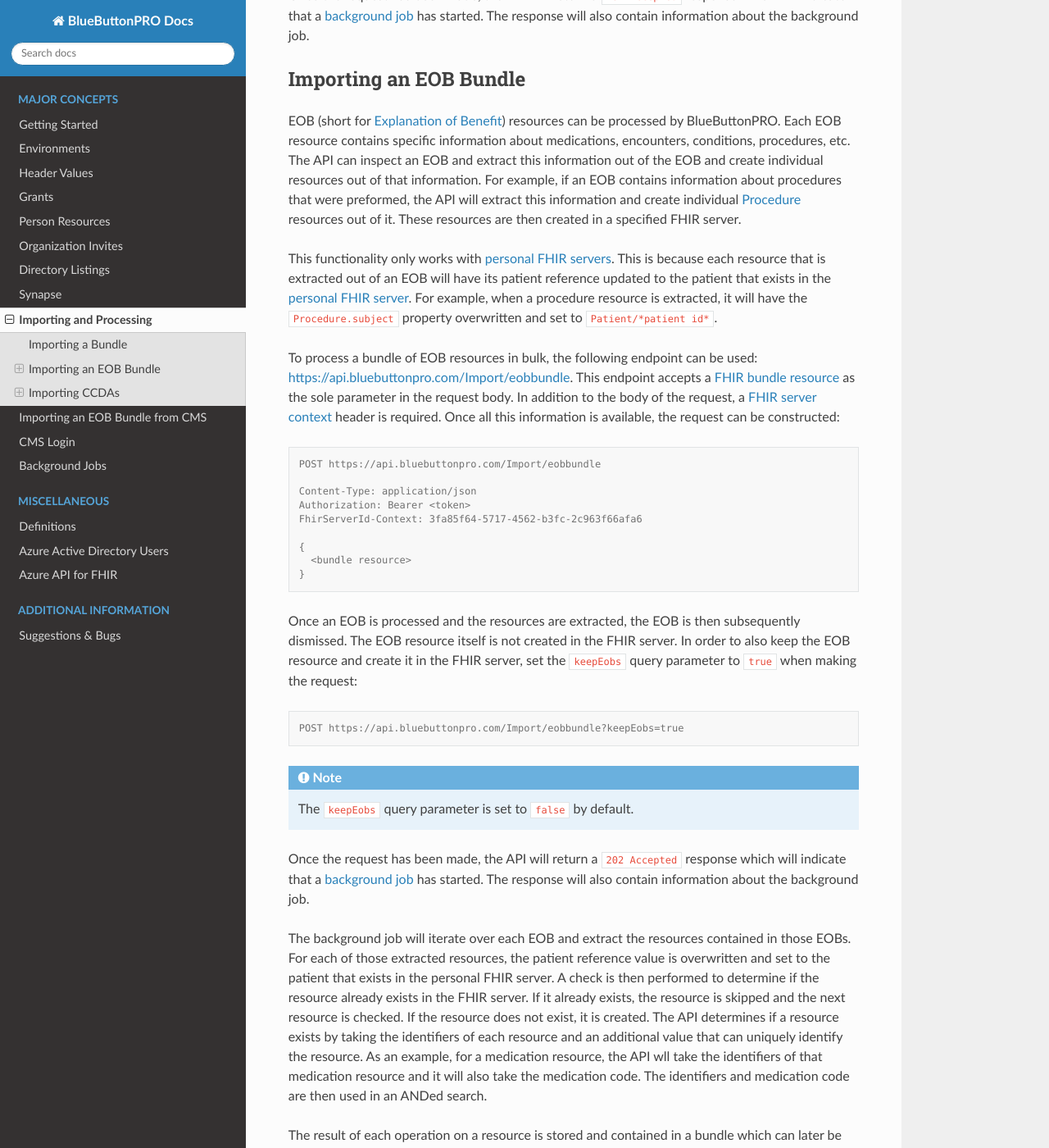
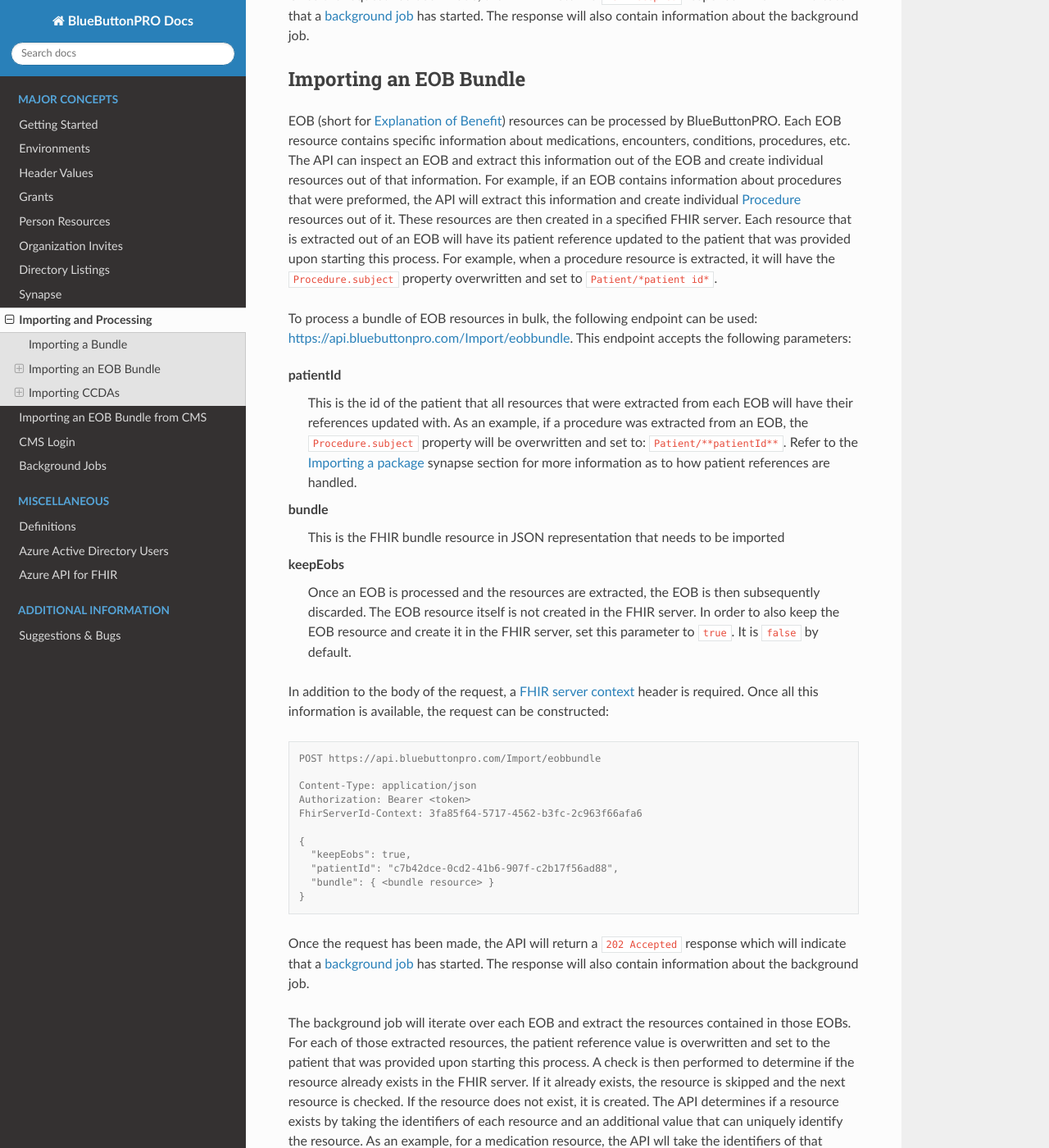
Before and after one commit to darena-solutions/bluebuttonpro-public, a Sphinx documentation site: the page built from docs/source/importing-and-processing.rst, in a window 1280 px wide and 1400 px high, scrolled down 1151 px. Shown: the whole window at 82% size. Built offline with Sphinx 7.4.7 and the Read the Docs theme 2.0.0, drawn with Linux system fonts in a browser that asks for light colours; some of the changed text lies outside the part shown.

Commit message:
Updated the import eob bundle information with latest changes from api

```diff
--- a/docs/source/importing-and-processing.rst
+++ b/docs/source/importing-and-processing.rst
@@ -62,17 +62,29 @@
 out of the EOB and create individual resources out of that information. For example, if an EOB contains
 information about procedures that were preformed, the API will extract this information and create individual
 `Procedure <https://www.hl7.org/fhir/procedure.html>`_ resources out of it. These resources are then
-created in a specified FHIR server.
-
-This functionality only works with :ref:`personal FHIR servers <definitions-pfr>`. This is because each
-resource that is extracted out of an EOB will have its patient reference updated to the patient that
-exists in the :ref:`personal FHIR server <definitions-pfr>`. For example, when a procedure resource
-is extracted, it will have the ``Procedure.subject`` property overwritten and set to ``Patient/*patient id*``.
+created in a specified FHIR server. Each resource that is extracted out of an EOB will have its patient
+reference updated to the patient that was provided upon starting this process. For example, when a procedure
+resource is extracted, it will have the ``Procedure.subject`` property overwritten and set to ``Patient/*patient id*``.
 
 To process a bundle of EOB resources in bulk, the following endpoint can be used: https://api.bluebuttonpro.com/Import/eobbundle.
-This endpoint accepts a `FHIR bundle resource <https://www.hl7.org/fhir/bundle.html>`_ as the sole parameter
-in the request body. In addition to the body of the request, a :doc:`FHIR server context <header-values>`
-header is required. Once all this information is available, the request can be constructed:
+This endpoint accepts the following parameters:
+
+patientId
+   This is the id of the patient that all resources that were extracted from each EOB will have their
+   references updated with. As an example, if a procedure was extracted from an EOB, the ``Procedure.subject``
+   property will be overwritten and set to: ``Patient/**patientId**``. Refer to the :ref:`synapse-importing-a-package`
+   synapse section for more information as to how patient references are handled.
+
+bundle
+   This is the FHIR bundle resource in JSON representation that needs to be imported
+
+keepEobs
+   Once an EOB is processed and the resources are extracted, the EOB is then subsequently discarded.
+   The EOB resource itself is not created in the FHIR server. In order to also keep the EOB resource
+   and create it in the FHIR server, set this parameter to ``true``. It is ``false`` by default.
+
+In addition to the body of the request, a :doc:`FHIR server context <header-values>` header is required.
+Once all this information is available, the request can be constructed:
 
 .. code-block:: console
 
@@ -83,20 +95,10 @@
    FhirServerId-Context: 3fa85f64-5717-4562-b3fc-2c963f66afa6
 
    {
-     <bundle resource>
+     "keepEobs": true,
+     "patientId": "c7b42dce-0cd2-41b6-907f-c2b17f56ad88",
+     "bundle": { <bundle resource> }
    }
-
-Once an EOB is processed and the resources are extracted, the EOB is then subsequently dismissed. The
-EOB resource itself is not created in the FHIR server. In order to also keep the EOB resource and create
-it in the FHIR server, set the ``keepEobs`` query parameter to ``true`` when making the request:
-
-.. code-block:: console
-
-   POST https://api.bluebuttonpro.com/Import/eobbundle?keepEobs=true
-
-.. note::
-
-   The ``keepEobs`` query parameter is set to ``false`` by default.
 
 Once the request has been made, the API will return a ``202 Accepted`` response which will indicate
 that a :doc:`background job <background-jobs>` has started. The response will also contain information
@@ -104,12 +106,12 @@
 
 The background job will iterate over each EOB and extract the resources contained in those EOBs. For
 each of those extracted resources, the patient reference value is overwritten and set to the patient
-that exists in the personal FHIR server. A check is then performed to determine if the resource already
-exists in the FHIR server. If it already exists, the resource is skipped and the next resource is checked.
-If the resource does not exist, it is created. The API determines if a resource exists by taking the
-identifiers of each resource and an additional value that can uniquely identify the resource. As an
-example, for a medication resource, the API wll take the identifiers of that medication resource and
-it will also take the medication code. The identifiers and medication code are then used in an ANDed
+that was provided upon starting this process. A check is then performed to determine if the resource
+already exists in the FHIR server. If it already exists, the resource is skipped and the next resource
+is checked. If the resource does not exist, it is created. The API determines if a resource exists by
+taking the identifiers of each resource and an additional value that can uniquely identify the resource.
+As an example, for a medication resource, the API wll take the identifiers of that medication resource
+and it will also take the medication code. The identifiers and medication code are then used in an ANDed
 search.
 
 The result of each operation on a resource is stored and contained in a bundle which can later be inferred.
@@ -120,8 +122,6 @@
 
 * Only the EOB resources in the bundle will be processed. If the bundle were to have a resource that
   is not an EOB, that resource will be ignored.
-
-* The import only works with :ref:`personal FHIR servers <definitions-pfr>`
 
 Additional Notes
 ^^^^^^^^^^^^^^^^
```
